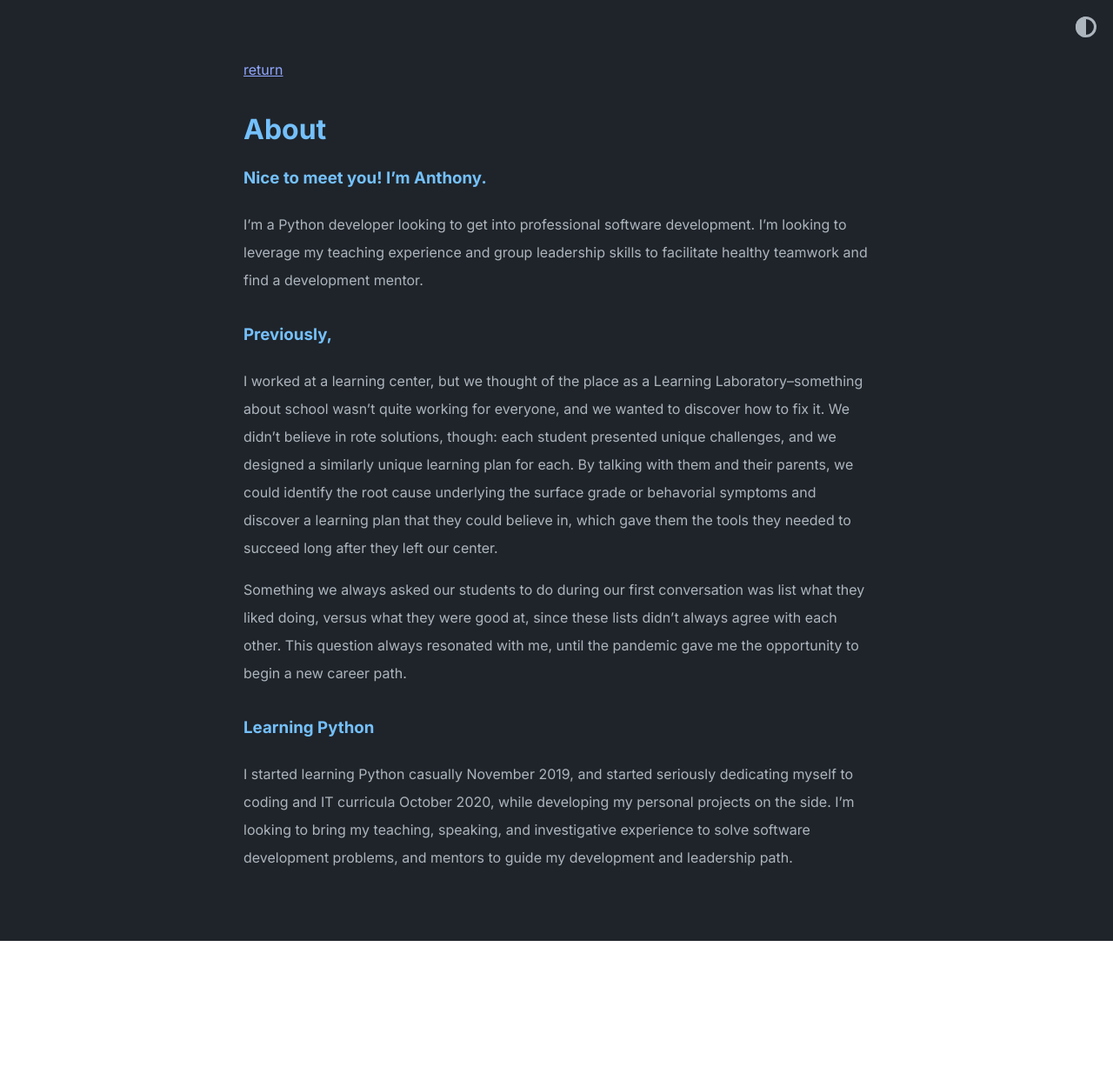
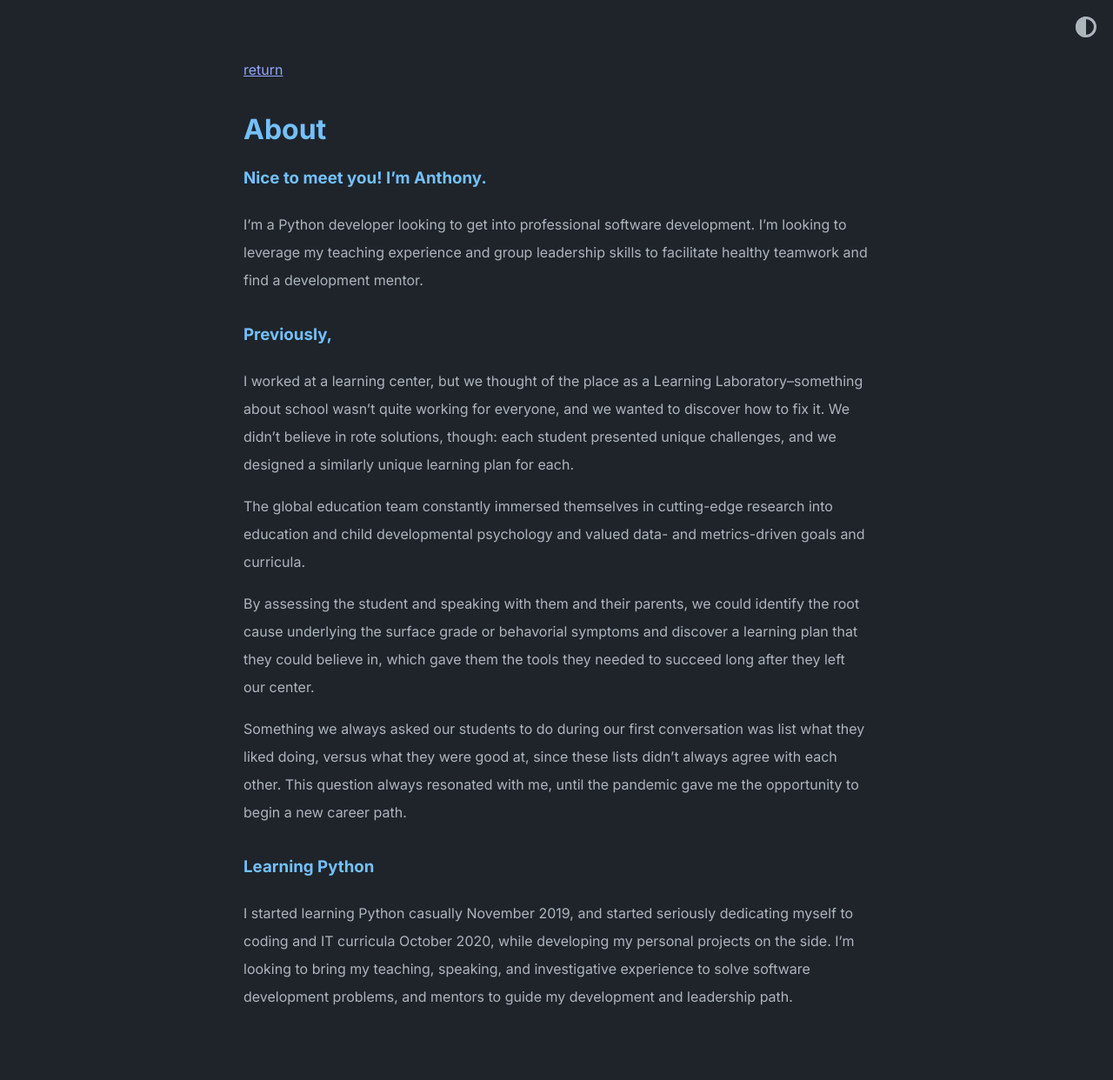
Before and after one commit to anthonyashco/anthonyashco.github.io, a Jekyll site: the page built from about.md, in a window 1280 px wide. Shown: the whole page at 87% size. Built offline with Jekyll 4.4.1, drawn with Linux system fonts in a browser that asks for light colours; comment, search, counter and statistics services are not loaded; before the commit the page ends 1082 px from its top, so only the background shows below that.

Commit message:
Further updates to work experience.

```diff
--- a/about.md
+++ b/about.md
@@ -13,10 +13,16 @@ I worked at a learning center, but we thought of the place as a Learning
 Laboratory--something about school wasn't quite working for everyone, and we wanted
 to discover how to fix it. We didn't believe in rote solutions, though: each student
 presented unique challenges, and we designed a similarly unique learning plan for
-each. By talking with them and their parents, we could identify the root cause
-underlying the surface grade or behavorial symptoms and discover a learning plan that
-they could believe in, which gave them the tools they needed to succeed long after they
-left our center.
+each.
+
+The global education team constantly immersed themselves in cutting-edge research into
+education and child developmental psychology and valued data- and metrics-driven
+goals and curricula.
+
+By assessing the student and speaking with them and their parents, we could identify the
+root cause underlying the surface grade or behavorial symptoms and discover a learning
+plan that they could believe in, which gave them the tools they needed to succeed long
+after they left our center.
 
 Something we always asked our students to do during our first conversation was list
 what they liked doing, versus what they were good at, since these lists didn't always
```
Also changed, not shown: 1 other file.
